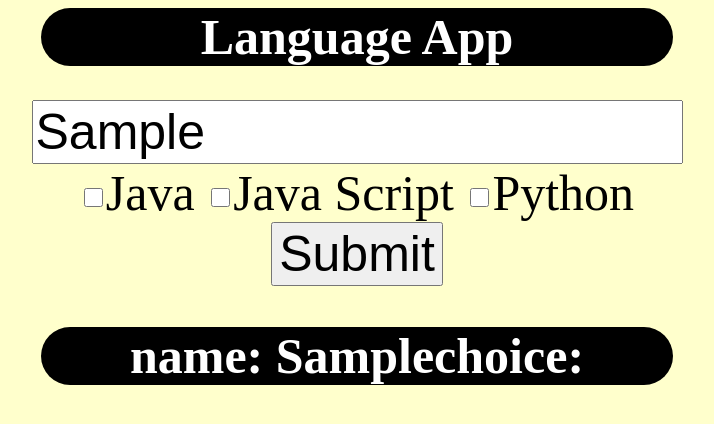
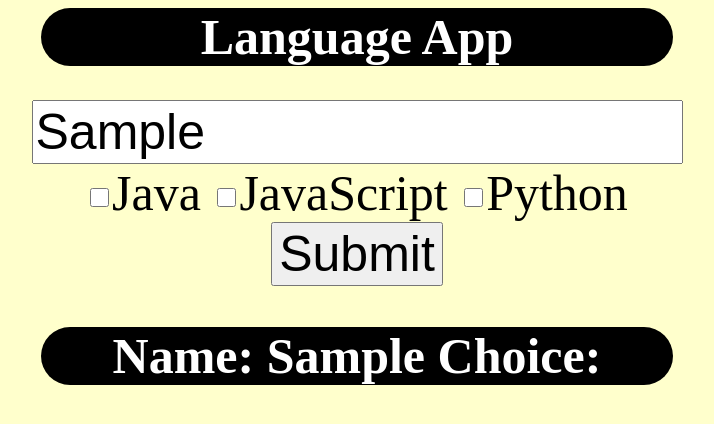
Before and after one commit to suhanigawade/L2_Prac3_06March24, a plain HTML site: page index.html in a window 1280 px wide. Both pictures are taken after typing "Sample" into the empty fields and a click on the input 640 px from the left and 253 px from the top of the page. Shown: the whole page, without its empty margins (283-997 px from the left). Drawn offline with Linux system fonts and the light colour scheme.

Commit message:
Update index.html

```diff
--- a/index.html
+++ b/index.html
@@ -4,41 +4,41 @@
     <style>
        * { font-size:50px; }
        body { background-color:#ffffcc; }
-             h1 , h2{ background-color:black; color:white; width:50%; border-radius:40px; }
+       h1, h2 { background-color:black; color:white; width:50%; border-radius:40px; }
        input[type="checkbox"] { width:1.5%; height:0.5em; }
     </style>
     <script>
-function find(){
+        function find(event){
             event.preventDefault();
-    let name=document.getElementById("name");
-    let Py=document.getElementById("Py");
-    let Ja=document.getElementById("Ja");
-    let Js=document.getElementById("Js");
-    let msg=document.getElementById("msg");
-    if(name.value==""){
-        alert("Enter name of yours")
-        msg.innerHTML="";
-        name.focus();
+            let name = document.getElementById("name");
+            let Py = document.getElementById("Py");
+            let Ja = document.getElementById("Ja");
+            let Js = document.getElementById("Js");
+            let msg = document.getElementById("msg");
+
+            let nameValue = name.value.trim();
+            if(nameValue === "") {
+                alert("Please enter your name.");
                 return;
             }
-    let languages="";
-    if (Ja.checked) languages +="Java ";
-    if (Js.checked) languages +="Javascript";
-    if (Py.checked) languages +="Pyhton";
-    let ans= "name: "+name.value+ "choice:"+languages;
-    msg.innerHTML=ans;
 
+            let languages = "";
+            if (Ja.checked) languages += "Java ";
+            if (Js.checked) languages += "Javascript ";
+            if (Py.checked) languages += "Python ";
 
+            let ans = "Name: " + nameValue + " Choice: " + languages;
+            msg.innerHTML = ans;
         }
     </script>
 </head>
 <body>
     <center>
         <h1>Language App</h1>
-        <form onsubmit="find()">
-            <input type="text" placeholder="enter name" id="name"required/><br>
+        <form onsubmit="find(event)">
+            <input type="text" placeholder="Enter name" id="name" required/><br>
             <input type="checkbox" value="Ja" id="Ja"/>Java
-            <input type="checkbox" value="Js" id="Js"/>Java Script
+            <input type="checkbox" value="Js" id="Js"/>JavaScript
             <input type="checkbox" value="Py" id="Py"/>Python<br>
             <input type="submit"/>
             <h2 id="msg"></h2>
```
Lines whose indentation alone changed are shown as unchanged.
